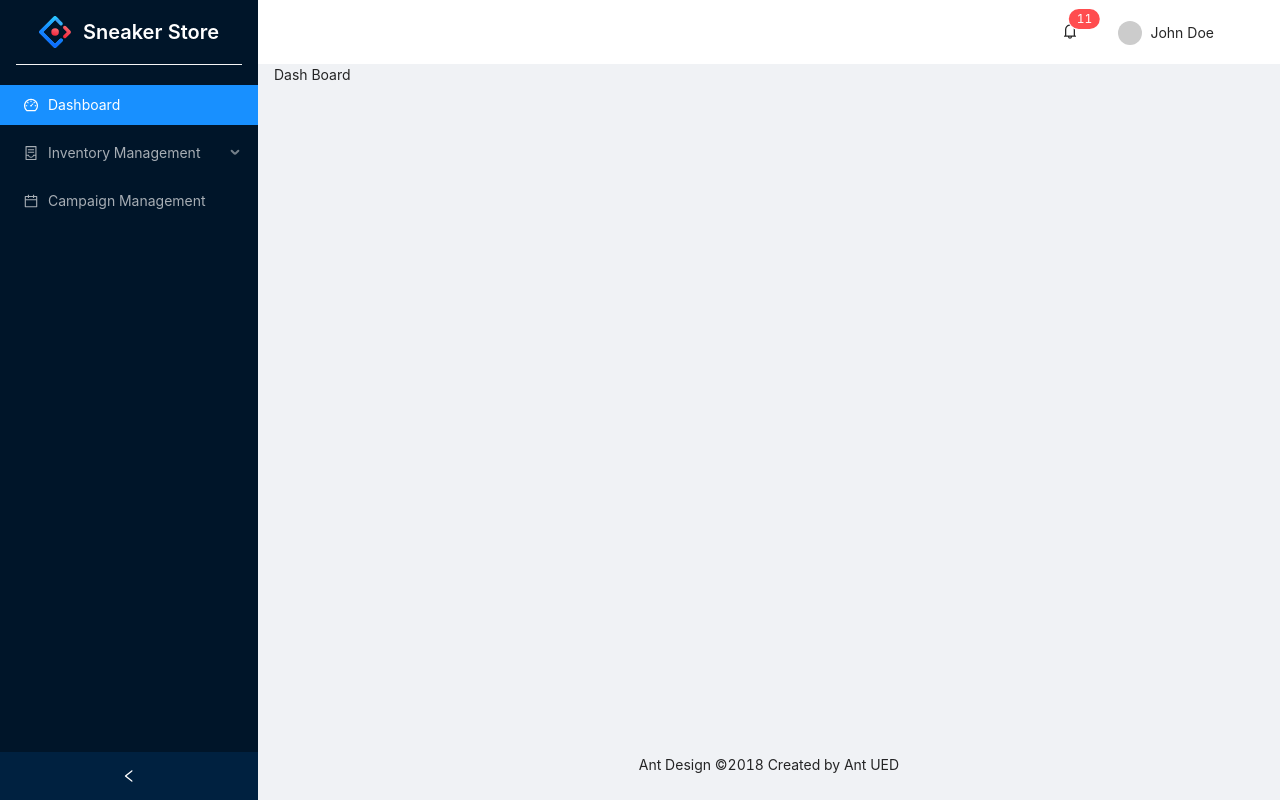
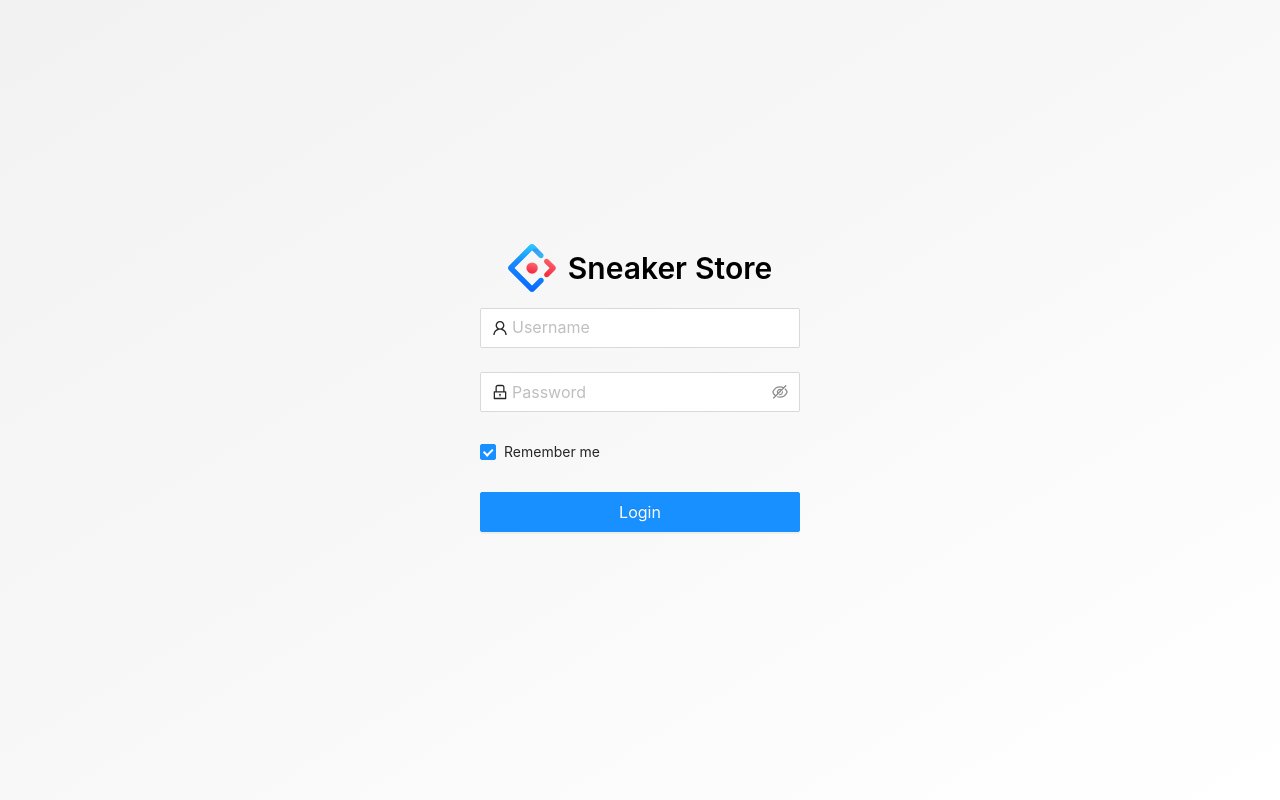
Before and after one commit to papercoding/react-web-admin-store-management, a React (Create React App) app: page / in a window 1280 px wide. Built offline with nearby package versions, Linux system fonts and the light colour scheme.

Commit message:
Improve Login Flow

```diff
--- a/package.json
+++ b/package.json
@@ -39,7 +39,6 @@
     ]
   },
   "devDependencies": {
-    "redux-devtools": "^3.7.0",
     "@testing-library/jest-dom": "^4.2.4",
     "@testing-library/react": "^9.3.2",
     "@testing-library/user-event": "^7.1.2",
@@ -47,6 +46,8 @@
     "@types/node": "^12.0.0",
     "@types/react": "^16.9.0",
     "@types/react-dom": "^16.9.0",
-    "@types/react-router-dom": "^5.1.5"
+    "@types/react-router-dom": "^5.1.5",
+    "@types/react-redux": "^7.1.9",
+    "redux-devtools": "^3.7.0"
   }
 }
--- a/src/App.tsx
+++ b/src/App.tsx
@@ -1,18 +1,27 @@
 import React from "react";
-import { Switch, Route } from "react-router-dom";
+import { Switch, Route, Redirect } from "react-router-dom";
+import { useSelector } from "react-redux";
 
 import { ROUTES } from "./utils/constants";
 import { AdminPage, LoginPage, ErrorPage } from "./pages";
 
 import "antd/dist/antd.css";
 import "./i18n/i18n";
+import { RootState } from "./redux/rootReducer";
 
 function App() {
+  const token = useSelector((state: RootState) => state.appConfigs.token);
+  const isSignedIn = !!token;
   return (
     <div className="App">
       <Switch>
-        <Route exact path={ROUTES.LOGIN} component={LoginPage} />
-        <Route path={ROUTES.ADMIN} component={AdminPage} />
+        <Route exact path={ROUTES.LOGIN}>
+          {isSignedIn ? <Redirect to={ROUTES.DASHBOARD} /> : <LoginPage />}
+        </Route>
+        <Route
+          path={ROUTES.ADMIN}
+          component={isSignedIn ? AdminPage : LoginPage}
+        />
         <Route component={ErrorPage} />
       </Switch>
     </div>
--- a/src/components/SideBar/SideBar.tsx
+++ b/src/components/SideBar/SideBar.tsx
@@ -1,6 +1,6 @@
 import React, { useState } from "react";
 import { NavLink, useLocation } from "react-router-dom";
-import { Layout, Menu, Row, Typography } from "antd";
+import { Layout, Menu } from "antd";
 import {
   DashboardOutlined,
   ContainerOutlined,
--- /dev/null
+++ b/src/features/AppConfigs/AppConfigsSlice.ts
@@ -0,0 +1,21 @@
+import { createSlice } from "@reduxjs/toolkit";
+
+export type AppConfigsState = {
+  token: string;
+};
+
+const appConfigsSlice = createSlice({
+  name: "appConfigs",
+  initialState: {
+    token: localStorage.getItem("token") || "",
+  },
+  reducers: {
+    updateToken: (state, action) => {
+      localStorage.setItem("token", action.payload);
+      state.token = action.payload;
+    },
+  },
+});
+
+export const { updateToken } = appConfigsSlice.actions;
+export default appConfigsSlice.reducer;
--- a/src/i18n/en.json
+++ b/src/i18n/en.json
@@ -2,5 +2,8 @@
   "APP_NAME": "Sneaker Store",
   "INPUT_USER_NAME_PH": "Username",
   "INPUT_PASSWORD_PH": "Password",
-  "LOGIN": "Login"
+  "LOGIN": "Login",
+  "CHECKBOX_LABEL_REMEMBER_ME": "Remember me",
+  "LOGIN_SUCCESS_MSG": "Login Success",
+  "LOGIN_FAIL_MSG": "Login Failed"
 }
--- a/src/index.tsx
+++ b/src/index.tsx
@@ -1,15 +1,20 @@
-import React from 'react';
-import ReactDOM from 'react-dom';
-import './index.css';
-import App from './App';
-import * as serviceWorker from './serviceWorker';
-import { BrowserRouter } from 'react-router-dom';
+import React from "react";
+import ReactDOM from "react-dom";
+import { BrowserRouter } from "react-router-dom";
+import { Provider } from "react-redux";
+
+import "./index.css";
+import App from "./App";
+import * as serviceWorker from "./serviceWorker";
+import store from "./redux/store";
 
 ReactDOM.render(
   <BrowserRouter>
-    <App />
+    <Provider store={store}>
+      <App />
+    </Provider>
   </BrowserRouter>,
-  document.getElementById('root')
+  document.getElementById("root")
 );
 
 // If you want your app to work offline and load faster, you can change
--- a/src/pages/login/LoginPage.tsx
+++ b/src/pages/login/LoginPage.tsx
@@ -1,24 +1,52 @@
-import React from "react";
+import React, { useState } from "react";
+import { useDispatch } from "react-redux";
+
+import { useTranslation } from "react-i18next";
 import { UserOutlined, LockOutlined } from "@ant-design/icons";
-import { Checkbox, Form, Input, Button, Row, Col } from "antd";
-import { useTranslation } from "react-i18next";
+import { Checkbox, Form, Input, Button, Row, Col, message } from "antd";
+
+import { login } from "../../services/users/users";
 import AppBrand from "../../components/AppBrand/AppBrand";
 import "./LoginPage.scss";
+import { updateToken } from "../../features/AppConfigs/AppConfigsSlice";
 
 const LoginPage = () => {
   const { t } = useTranslation();
+  const [isLoading, setLoading] = useState(false);
+  const dispatch = useDispatch();
+
+  const handleOnFinish = async (values: any) => {
+    setLoading(true);
+    try {
+      const { username, password } = values;
+      await login(username, password);
+      message.success(t("LOGIN_SUCCESS_MSG"));
+      dispatch(updateToken("fake_token"));
+    } catch {
+      message.error(t("LOGIN_FAIL_MSG"));
+    } finally {
+      setLoading(false);
+    }
+  };
+
   return (
     <Row className="login-content" justify="center" align="middle">
-      <Col span={8}>
+      <Col
+        xs={{ span: 18 }}
+        md={{ span: 8 }}
+        xl={{ span: 6 }}
+        xxl={{ span: 4 }}
+      >
         <AppBrand
           appNameStyle={{ color: "black" }}
-          appNameLevel={3}
+          appNameLevel={2}
           logoWidth="48px"
         />
         <Form
           className="login-form"
           name="basic"
           initialValues={{ remember: true }}
+          onFinish={handleOnFinish}
         >
           <Form.Item
             name="username"
@@ -28,6 +56,7 @@ const LoginPage = () => {
               size="large"
               placeholder={t("INPUT_USER_NAME_PH")}
               prefix={<UserOutlined />}
+              disabled={isLoading}
             />
           </Form.Item>
           <Form.Item
@@ -38,13 +67,20 @@ const LoginPage = () => {
               size="large"
               placeholder={t("INPUT_PASSWORD_PH")}
               prefix={<LockOutlined />}
+              disabled={isLoading}
             />
           </Form.Item>
           <Form.Item name="remember" valuePropName="checked">
-            <Checkbox>Remember me</Checkbox>
+            <Checkbox>{t("CHECKBOX_LABEL_REMEMBER_ME")}</Checkbox>
           </Form.Item>
           <Form.Item>
-            <Button type="primary" htmlType="submit" block size="large">
+            <Button
+              loading={isLoading}
+              type="primary"
+              htmlType="submit"
+              block
+              size="large"
+            >
               {t("LOGIN")}
             </Button>
           </Form.Item>
--- /dev/null
+++ b/src/redux/rootReducer.ts
@@ -0,0 +1,11 @@
+import { combineReducers } from "redux";
+
+import appConfigsReducer from "../features/AppConfigs/AppConfigsSlice";
+
+const rootReducer = combineReducers({
+  appConfigs: appConfigsReducer,
+});
+
+export type RootState = ReturnType<typeof rootReducer>;
+
+export default rootReducer;
--- /dev/null
+++ b/src/redux/store.ts
@@ -0,0 +1,15 @@
+import { Action, configureStore, ThunkAction } from '@reduxjs/toolkit';
+
+
+import rootReducer, { RootState } from './rootReducer';
+
+
+const store = configureStore({
+  reducer: rootReducer,
+});
+
+export type AppDispatch = typeof store.dispatch;
+
+export type AppThunk = ThunkAction<void, RootState, unknown, Action<string>>;
+
+export default store;
--- /dev/null
+++ b/src/services/users/users.ts
@@ -0,0 +1,11 @@
+function login(username: string, password: string) {
+  return new Promise((resolve, reject) => {
+    setTimeout(() => {
+      if (username === "tester123" && password === "tester123")
+        resolve("Login Success");
+      else reject("Login Fail");
+    }, 2000);
+  });
+}
+
+export { login };
```
Also changed, not shown: src/services/index.ts (added), 1 other file (tests, documents, lock files or other folders).
